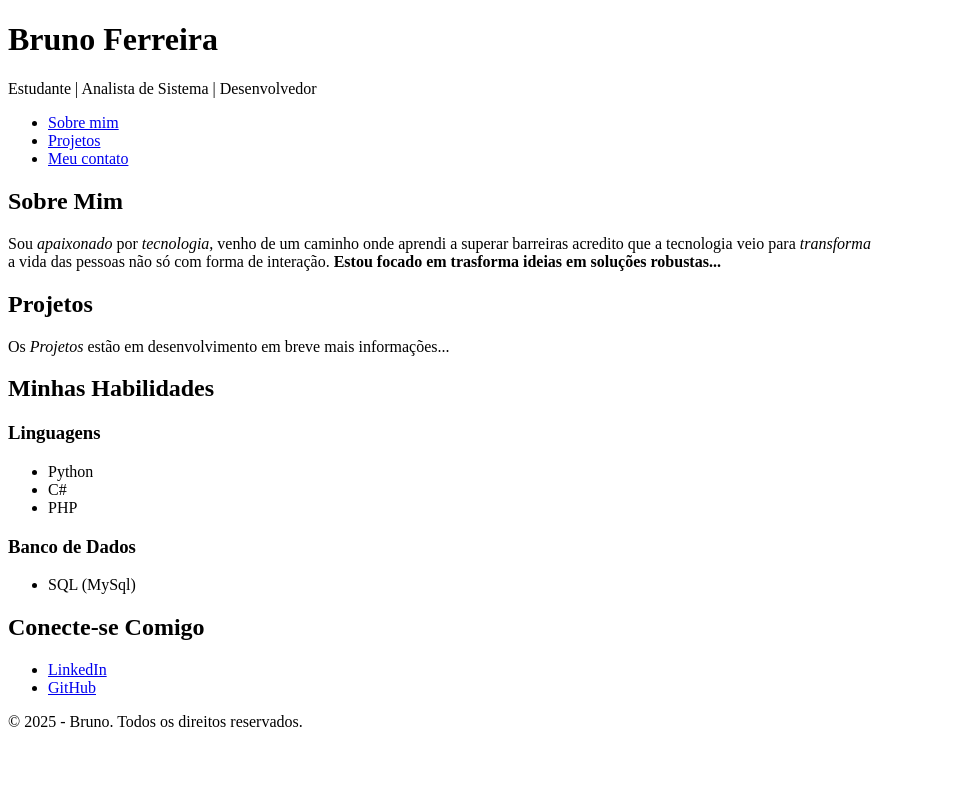
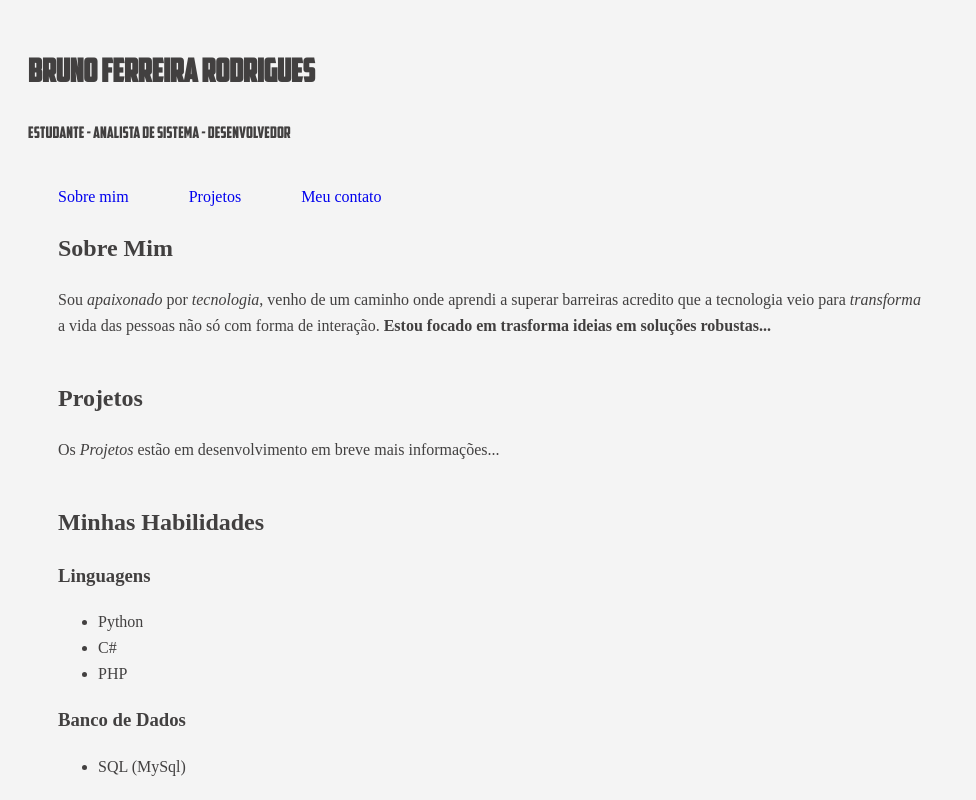
Before and after one commit to brunonativaa/Cartao-de-visita-web, a plain HTML site: page index.html in a window 1280 px wide. Shown: the top 800 px of the page, without its empty margins (0-976 px from the left). Drawn offline with Linux system fonts and the light colour scheme.

Commit message:
Adiciona estilização inicial com CSS

```diff
--- /dev/null
+++ b/estilo.css
@@ -0,0 +1,54 @@
+@font-face {
+    font-family: 'brasilian';
+    src: url(fonts/American\ Captain.ttf) format('truetype');
+    font-weight: normal;
+    font-style: normal;
+
+}
+
+body {
+    background: #f4f4f4;
+    font-family: Arial sans-serif ;
+    color: rgb(66, 64, 64);
+    line-height: 1.6;
+
+
+
+}
+
+
+section {
+    margin-bottom: 40px;
+}
+
+nav ul li {
+
+    display: inline-block;
+    list-style-type: none;
+}
+
+a {
+
+    text-decoration: none;
+}
+
+.menu-principal {
+    display: flex;
+    list-style: none;  /* Remove bolinhas/marcadores padrão */
+    padding: 0;  /* Remove padding padrão do 'ul' */
+    margin: 0;  /* Remove margem padrão do 'ul' */
+    gap: 60px; /* Ajuste este valor para o "muito espaçamento" desejado */
+
+}
+
+.container {
+    max-width: 1200px;
+    margin-left: 50px;
+    margin-right: auto;
+}
+
+.logo {
+    padding: 20px;
+    font-family: 'brasilian' , sans-serif, Arial, Helvetica, sans-serif ;
+
+}
--- a/index.html
+++ b/index.html
@@ -3,18 +3,21 @@
 <head>
     <meta charset="UTF-8">
     <meta name="viewport" content="width=device-width, initial-scale=1.0">
+    <link rel="stylesheet" type="text/css" href="estilo.css">
     <title>Bruno - Estudante de ADS </title>
 </head>
 <body>
-        <header>
-            <h1> Bruno Ferreira </h1>
-            <p> Estudante | Analista de Sistema | Desenvolvedor </p>
+        <header class="logo">
+            <h1>Bruno Ferreira Rodrigues</h1>
+            <p> Estudante - Analista de Sistema - Desenvolvedor </p>
         </header>
 
+        <div class="container">
+
         <nav>
-            <ul>
-                <li><a href="#sobre">Sobre mim</a></li>
-                <li><a href="#projetos">Projetos</a></li>
+            <ul class="menu-principal">
+                <li><a href="#sobre">Sobre mim </a></li>
+                <li><a href="#projetos">Projetos </a></li>
                 <li><a href="#contato">Meu contato</a></li>
             </ul>
          </nav>
@@ -59,6 +62,8 @@
             </ul>
         </section>
 
+    </div>
+
         <footer>
             <p> &copy; 2025 - Bruno. Todos os direitos reservados. </p>
         </footer>
```
Also changed, not shown: fonts/American Captain.otf (added), fonts/American Captain.ttf (added).
